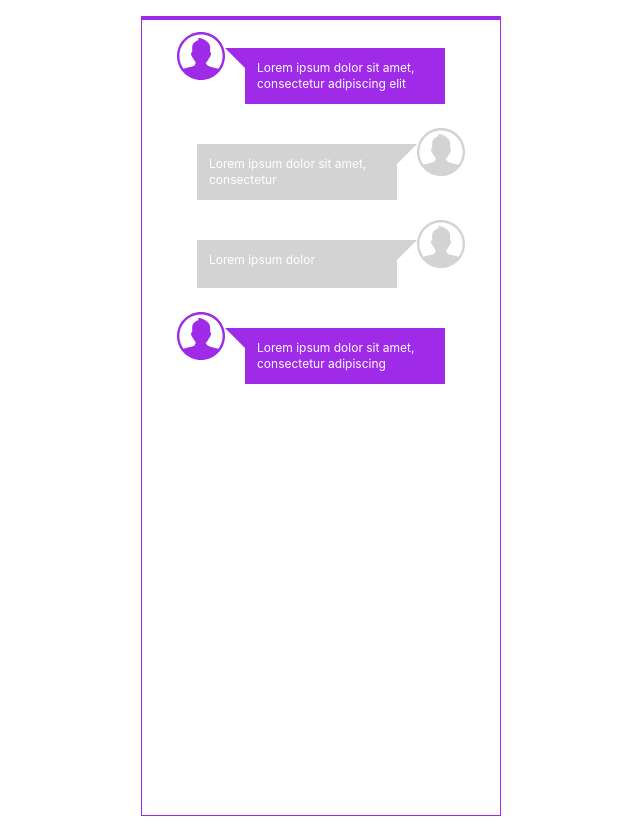
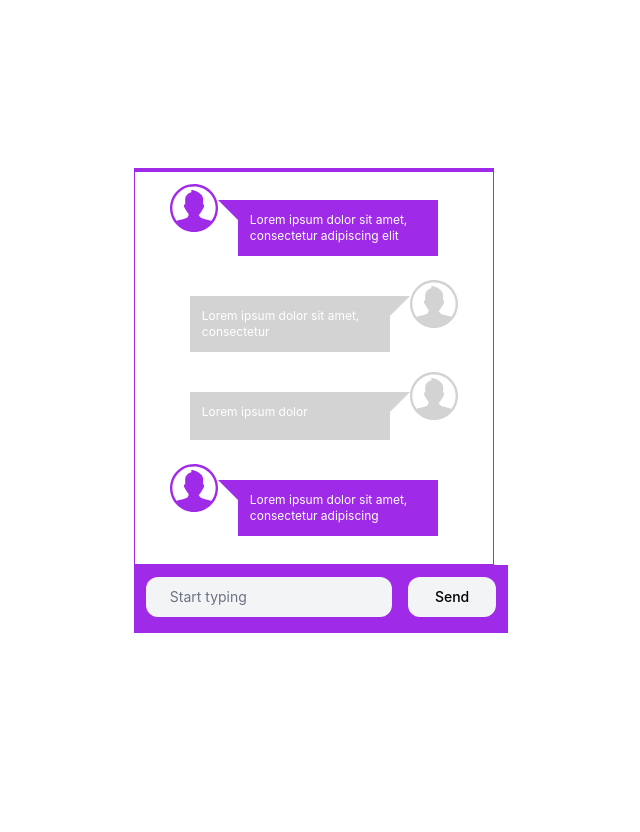
Before and after one commit to jydoskey/test-task, a Vue app: page / in a window 1280 px wide. Shown: the whole page, without its empty margins (319-959 px from the left). After the commit the page ends 800 px from the top, so only its background shows below. Built offline with nearby package versions, Linux system fonts and the light colour scheme.

Commit message:
added footer section with chat input

```diff
--- a/src/components/HomeView.vue
+++ b/src/components/HomeView.vue
@@ -52,13 +52,23 @@
     </div>
   </main>
   <footer>
-
+    <div class="content form-height">
+      <form>
+        <input
+          name="thought"
+          type="text"
+          class="form-input"
+          placeholder="Start typing"
+        />
+        <button type="submit" class="form-button">Send</button>
+      </form>
+    </div>
   </footer>
 </template>
 
 <style>
 .phone-body {
-  @apply w-[360px] h-screen border border-solid border-[#9f2ae8] border-t-4 p-2;
+  @apply w-[360px] h-auto border border-solid border-[#9f2ae8] border-t-4 p-2;
 }
 
 .img-icon {
@@ -92,4 +102,28 @@
 .chat-text p {
   @apply text-white text-xs;
 }
+
+footer {
+  @apply bg-[#9f2ae8] p-1;
+}
+
+form {
+  @apply flex;
+}
+.form-height {
+  @apply h-32;
+}
+
+.content {
+  @apply text-[#262626] py-2 w-full h-auto px-2 mb-1;
+}
+
+.form-input {
+  @apply rounded-xl w-full h-[2.5rem] px-6 focus:outline-none text-sm bg-gray-100 text-[#AAAAAA] appearance-none
+   py-2 focus:border placeholder-gray-500 focus:bg-[white] focus:ring-[#B8CADE] focus:border-[#B8CADE] focus:z-10;
+}
+
+.form-button {
+  @apply h-[2.5rem] w-4/12 ml-4 py-2 px-4 border border-transparent !bg-gray-100 text-sm font-medium rounded-xl text-black cursor-pointer;
+}
 </style>
```
